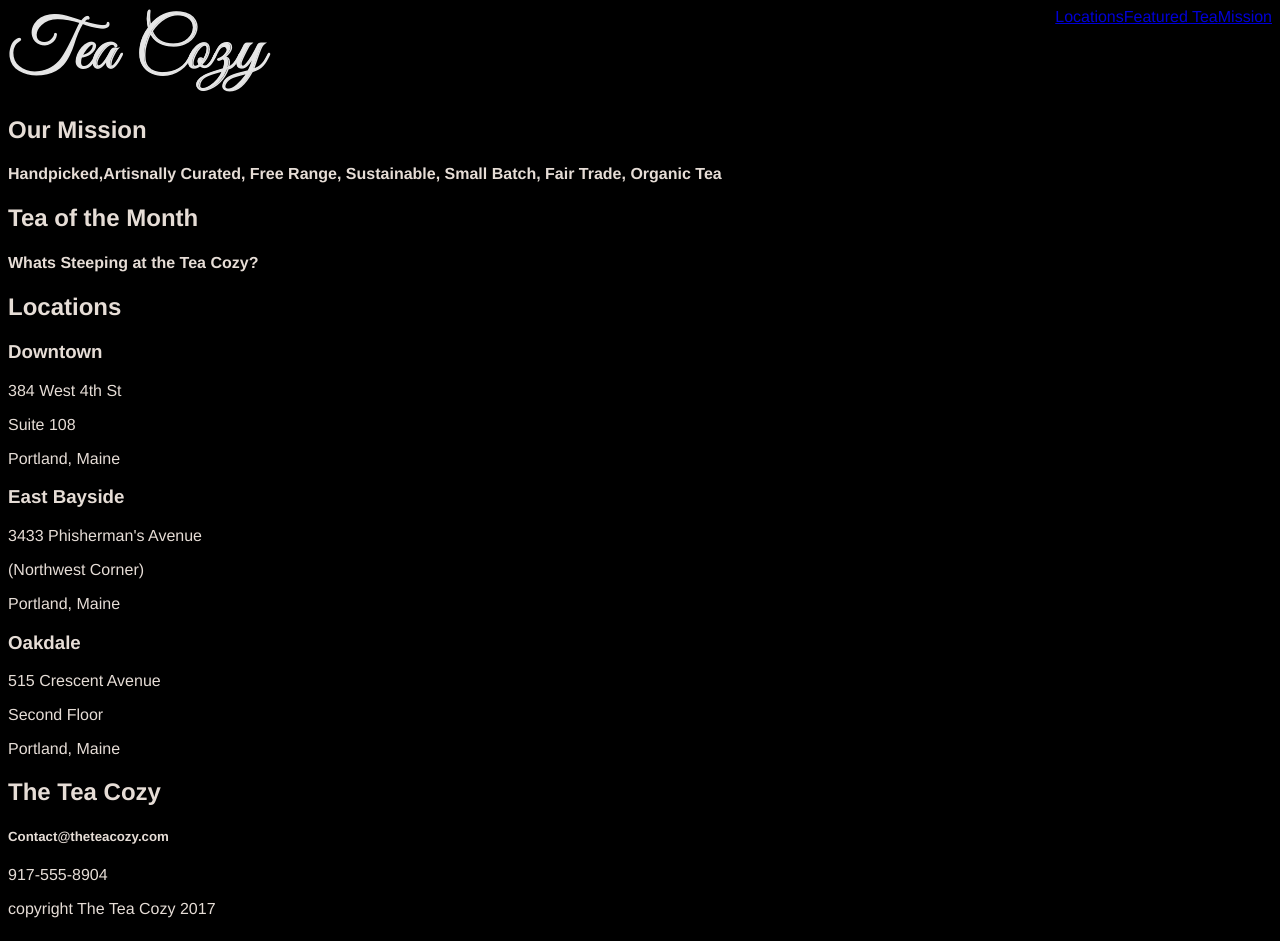
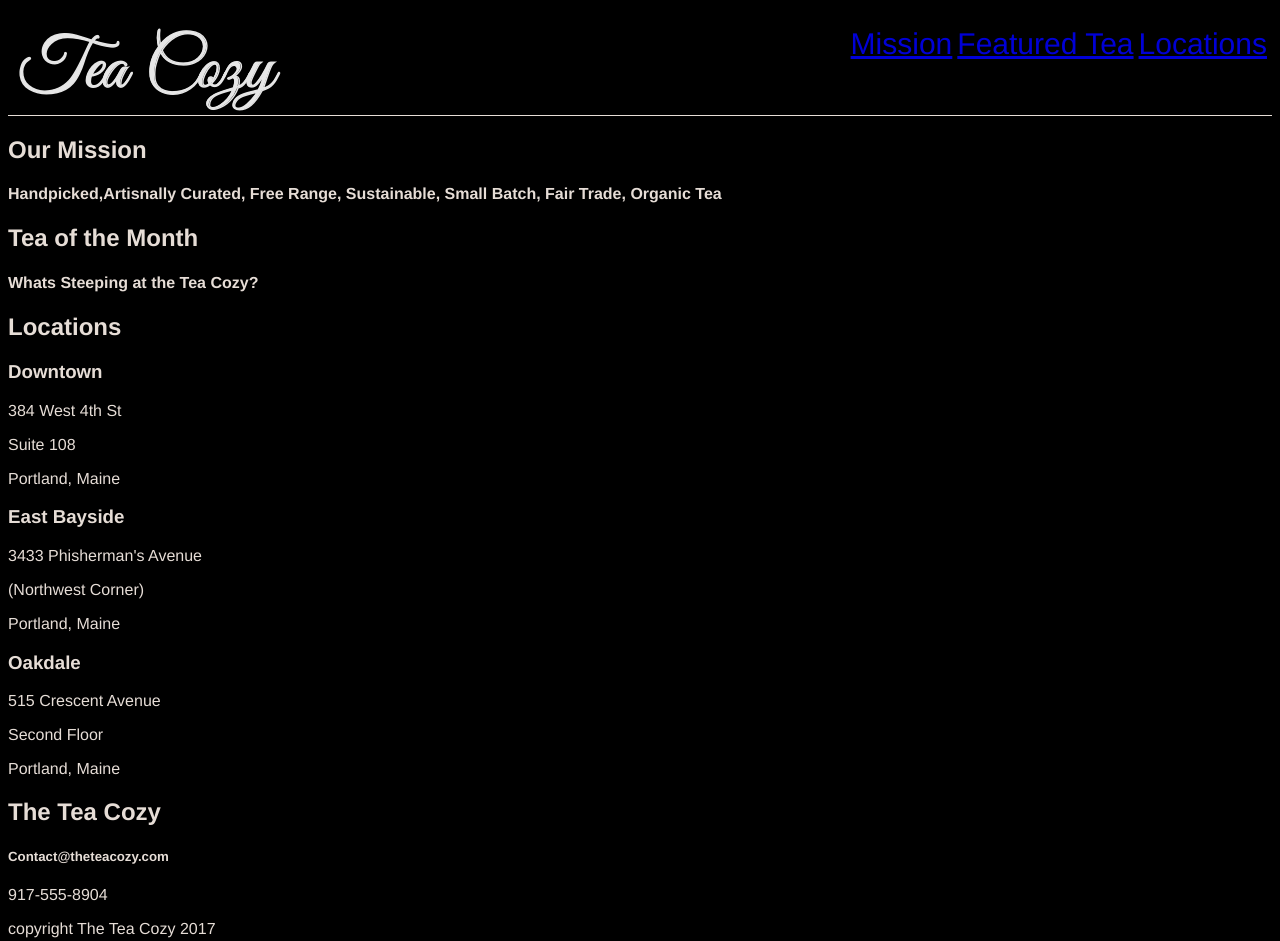
Before and after one commit to calvinalee2006/Codecademy-Cozy-Tea-Project, a plain HTML site: page index.html in a window 1280 px wide. Drawn offline with Linux system fonts and the light colour scheme.

Commit message:
small update

```diff
--- a/index.html
+++ b/index.html
@@ -10,10 +10,11 @@
 <body>
     <header>
         <nav>
-            <img class="logo" src="../images/img-tea-cozy-logo.png" alt="Logo">
+            <img class="logo" src="images/logo.png" alt="Logo">
+            <a href="#Locations">Locations</a>
+            <a href="#FeaturedTea">Featured Tea</a>
             <a href="#Mission">Mission</a>
-            <a href="#FeaturedTea">Featured Tea</a>
-            <a href="#Locations">Locations</a>
+
         </nav>
     </header>
     <div class="name">
--- a/styles.css
+++ b/styles.css
@@ -5,12 +5,24 @@ body {
   opacity: 0.9;
 }
 
-#logo {
-    font-size: 50px;
-    text-align: left;
+header{
+  border-bottom: 1px solid #fff5ee;
+}
+
+.logo {
+  font-size: 50px;
+  margin-left: 10px;
+  padding-top: 19px;
 }
 
 nav a {
-    float: right;
+  float: right;
+  padding-top: 19px;
+  text-decoration:underline;
+  font-size:30px;
+  padding-right:5px;
+}
+
+.name{
 
 }
```
Also changed, not shown: images/logo.png (renamed from images/img-tea-cozy-logo.png).
